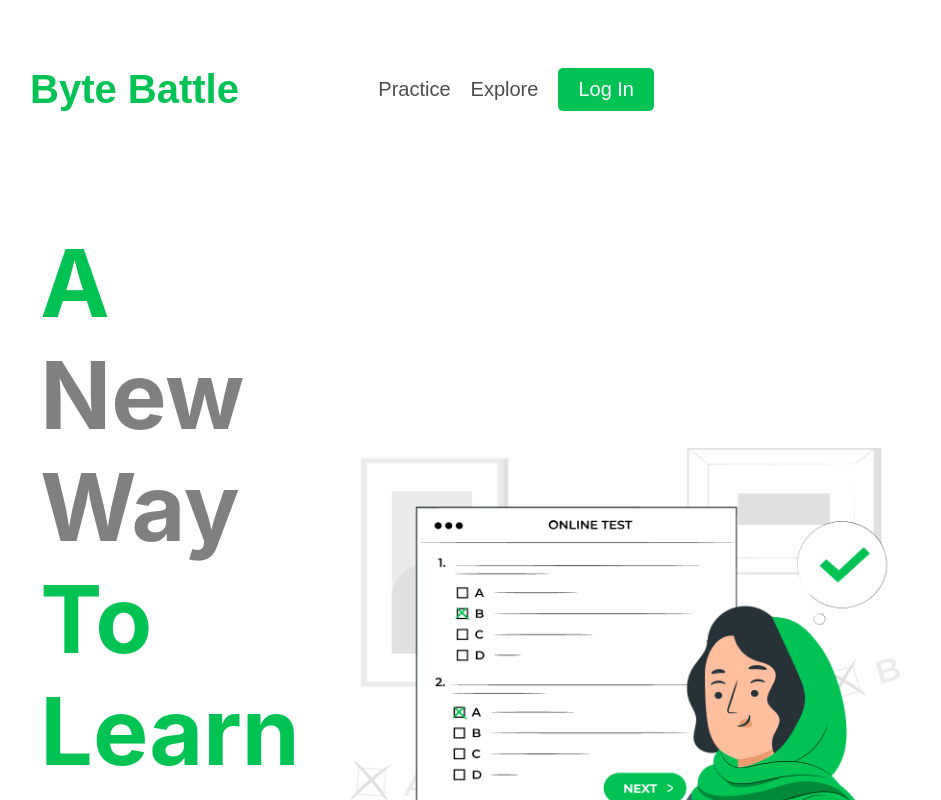
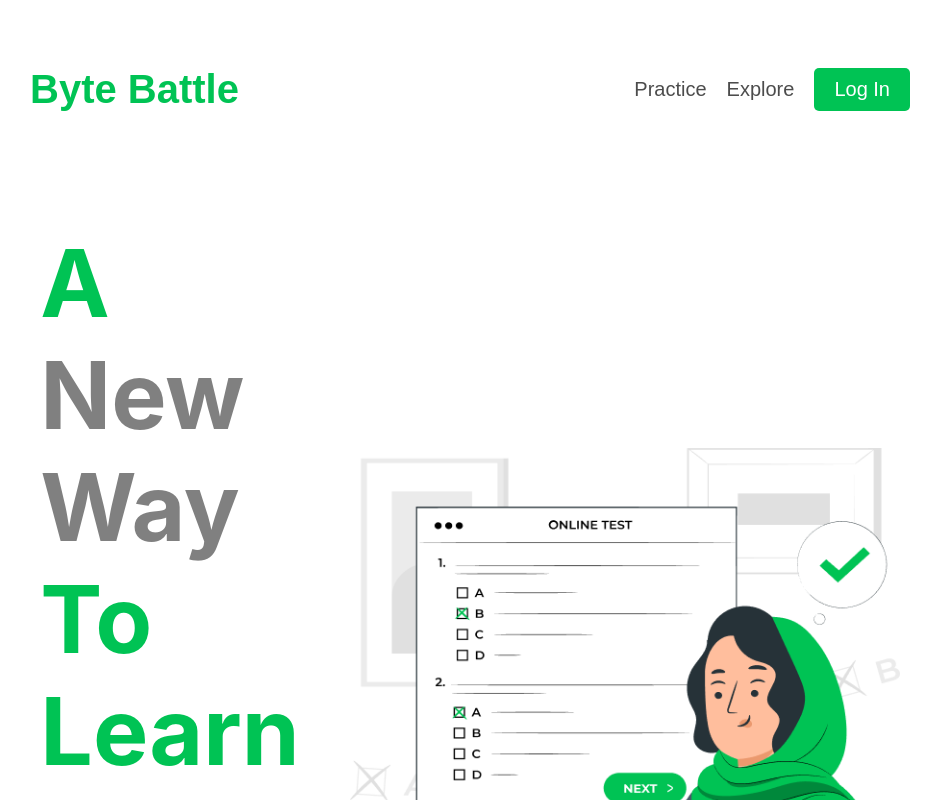
Before and after one commit to Ali-H-Hassan/ByteBattles-CodingAdventure, a React (Create React App) app in the folder frontend/: page / in a window 1280 px wide. Shown: the top 800 px of the page, without its empty margins (170-1111 px from the left). Built offline with nearby package versions, Linux system fonts and the light colour scheme.

Commit message:
Passing Username to Dashboard

```diff
--- a/frontend/src/components/Header/Header.css
+++ b/frontend/src/components/Header/Header.css
@@ -3,6 +3,7 @@
   justify-content: space-between;
   align-items: center;
   padding: 40px 200px;
+  width: 100%;
 }
 
 .logo {
--- a/frontend/src/pages/LoginPage/loginPage.css
+++ b/frontend/src/pages/LoginPage/loginPage.css
@@ -11,7 +11,6 @@
 .header {
   position: absolute;
   top: 0;
-  width: 80%;
 }
 
 .login-body {
--- a/frontend/src/pages/SignupPage/signupPage.css
+++ b/frontend/src/pages/SignupPage/signupPage.css
@@ -11,7 +11,6 @@
 .header {
   position: absolute;
   top: 0;
-  width: 80%;
 }
 
 .signup-body {
```
